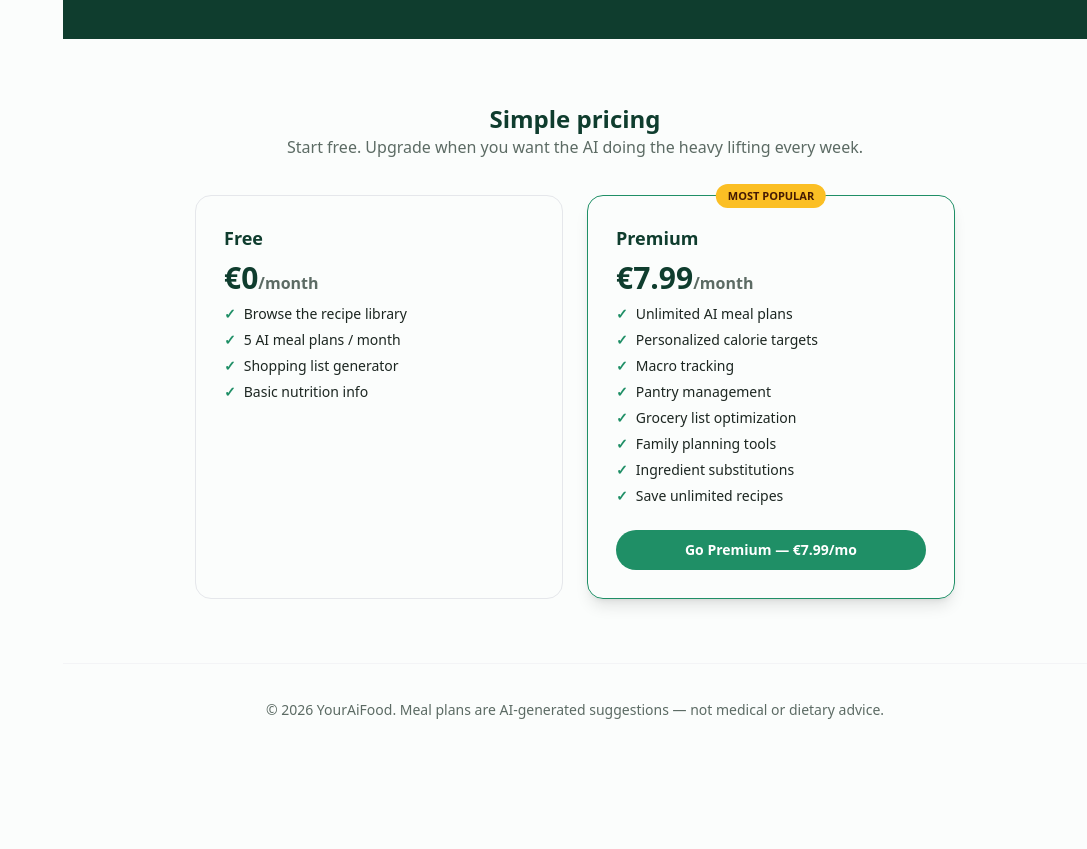
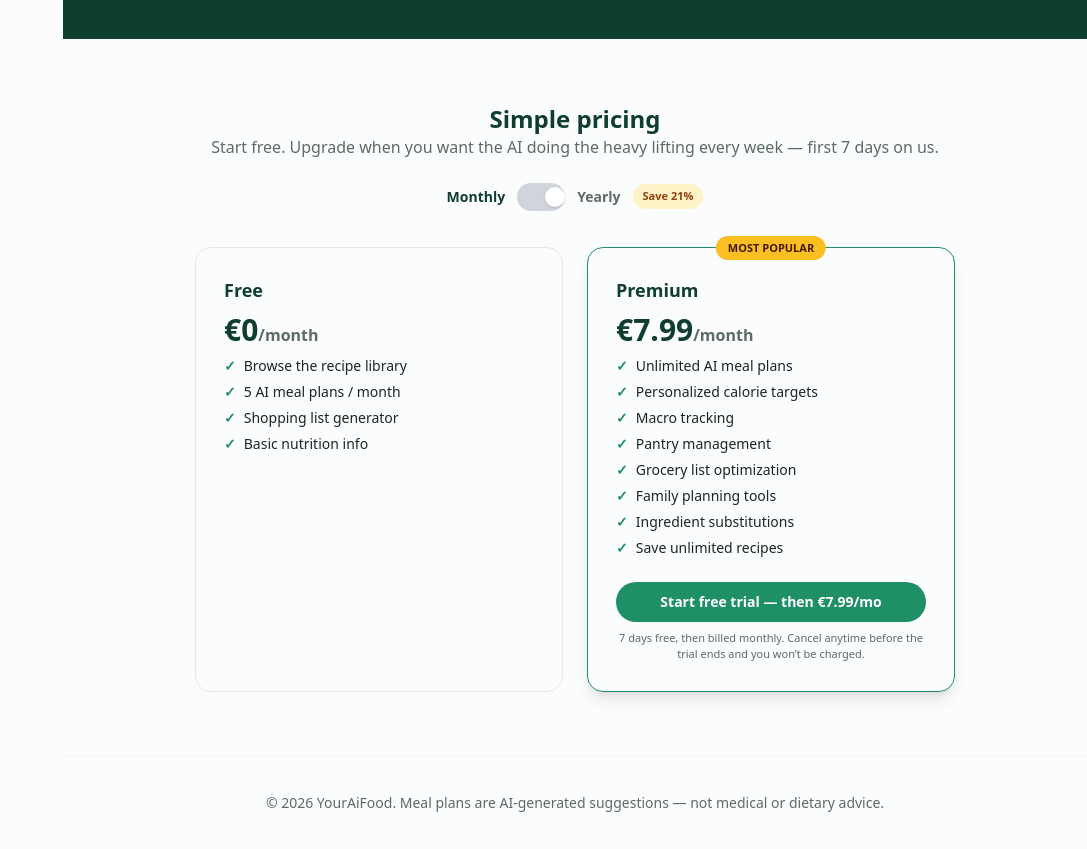
Before and after one commit to usario172332/youraifood-app, a Next.js app in the folder youraifood-app/: page / in a window 1280 px wide. Shown: the part 5140-5989 px from the top of the page, without its empty margins (193-1280 px from the left). Before the commit the page ends 5896 px from the top, so only its background shows below. Built offline with nearby package versions, Linux system fonts and the light colour scheme; no server answers.

Commit message:
Update Pricing.jsx

```diff
--- a/youraifood-app/components/Pricing.jsx
+++ b/youraifood-app/components/Pricing.jsx
@@ -2,8 +2,14 @@
 
 import { useState } from 'react';
 
+const MONTHLY_PRICE = 7.99;
+const YEARLY_PRICE = 76;
+const YEARLY_MONTHLY_EQUIVALENT = (YEARLY_PRICE / 12).toFixed(2);
+const YEARLY_SAVINGS_PCT = Math.round((1 - YEARLY_PRICE / (MONTHLY_PRICE * 12)) * 100);
+
 export default function Pricing({ session, isPremium }) {
   const [loading, setLoading] = useState(false);
+  const [yearly, setYearly] = useState(false);
 
   async function goPremium() {
     if (!session) {
@@ -14,7 +20,8 @@ export default function Pricing({ session, isPremium }) {
     try {
       const res = await fetch('/api/stripe/checkout', {
         method: 'POST',
-        headers: { Authorization: `Bearer ${session.access_token}` },
+        headers: { 'Content-Type': 'application/json', Authorization: `Bearer ${session.access_token}` },
+        body: JSON.stringify({ plan: yearly ? 'yearly' : 'monthly' }),
       });
       const data = await res.json();
       if (data.url) window.location.href = data.url;
@@ -43,9 +50,31 @@ export default function Pricing({ session, isPremium }) {
     <section id="pricing" className="px-6 py-16">
       <div className="mx-auto max-w-[1120px]">
         <h2 className="text-center text-2xl font-extrabold text-green-900">Simple pricing</h2>
-        <p className="mb-9 text-center text-ink-soft">
-          Start free. Upgrade when you want the AI doing the heavy lifting every week.
+        <p className="mb-6 text-center text-ink-soft">
+          Start free. Upgrade when you want the AI doing the heavy lifting every week — first 7 days on us.
         </p>
+
+        <div className="mb-9 flex items-center justify-center gap-3">
+          <span className={`text-sm font-semibold ${!yearly ? 'text-green-900' : 'text-ink-soft'}`}>Monthly</span>
+          <button
+            type="button"
+            role="switch"
+            aria-checked={yearly}
+            onClick={() => setYearly((v) => !v)}
+            className={`relative h-7 w-12 rounded-full transition-colors ${yearly ? 'bg-green-600' : 'bg-gray-300'}`}
+          >
+            <span
+              className={`absolute top-1 h-5 w-5 rounded-full bg-white shadow transition-transform ${
+                yearly ? 'translate-x-6' : 'translate-x-1'
+              }`}
+            />
+          </button>
+          <span className={`text-sm font-semibold ${yearly ? 'text-green-900' : 'text-ink-soft'}`}>Yearly</span>
+          <span className="rounded-full bg-amber-100 px-2.5 py-1 text-[11px] font-extrabold text-amber-800">
+            Save {YEARLY_SAVINGS_PCT}%
+          </span>
+        </div>
+
         <div className="mx-auto grid max-w-[760px] grid-cols-1 gap-6 sm:grid-cols-2">
           <div className="rounded-2xl border-[1.5px] border-gray-200 p-7">
             <h3 className="text-lg font-extrabold text-green-900">Free</h3>
@@ -63,9 +92,20 @@ export default function Pricing({ session, isPremium }) {
               MOST POPULAR
             </span>
             <h3 className="text-lg font-extrabold text-green-900">Premium</h3>
+            {yearly ? (
+              <>
                 <div className="my-2 text-3xl font-extrabold text-green-900">
-              €7.99<span className="text-base font-semibold text-ink-soft">/month</span>
+                  €{YEARLY_MONTHLY_EQUIVALENT}<span className="text-base font-semibold text-ink-soft">/month</span>
                 </div>
+                <div className="mb-2 text-xs font-semibold text-ink-soft">
+                  Billed €{YEARLY_PRICE.toFixed(2)} once a year
+                </div>
+              </>
+            ) : (
+              <div className="my-2 text-3xl font-extrabold text-green-900">
+                €{MONTHLY_PRICE}<span className="text-base font-semibold text-ink-soft">/month</span>
+              </div>
+            )}
             <ul className="mb-6 space-y-1.5 text-sm">
               {[
                 'Unlimited AI meal plans',
@@ -89,13 +129,24 @@ export default function Pricing({ session, isPremium }) {
                 Manage subscription
               </button>
             ) : (
+              <>
                 <button
                   onClick={goPremium}
                   disabled={loading}
                   className="w-full rounded-full bg-green-600 py-2.5 text-sm font-bold text-white disabled:opacity-60"
                 >
-                {loading ? 'Redirecting…' : 'Go Premium — €7.99/mo'}
+                  {loading
+                    ? 'Redirecting…'
+                    : yearly
+                    ? `Go Premium — €${YEARLY_PRICE.toFixed(2)}/yr`
+                    : `Start free trial — then €${MONTHLY_PRICE}/mo`}
                 </button>
+                <p className="mt-2 text-center text-[11px] text-ink-soft">
+                  {yearly
+                    ? `7-day free trial on monthly only — yearly bills €${YEARLY_PRICE.toFixed(2)} today. Cancel anytime.`
+                    : '7 days free, then billed monthly. Cancel anytime before the trial ends and you won’t be charged.'}
+                </p>
+              </>
             )}
           </div>
         </div>
```
Lines whose indentation alone changed are shown as unchanged.
